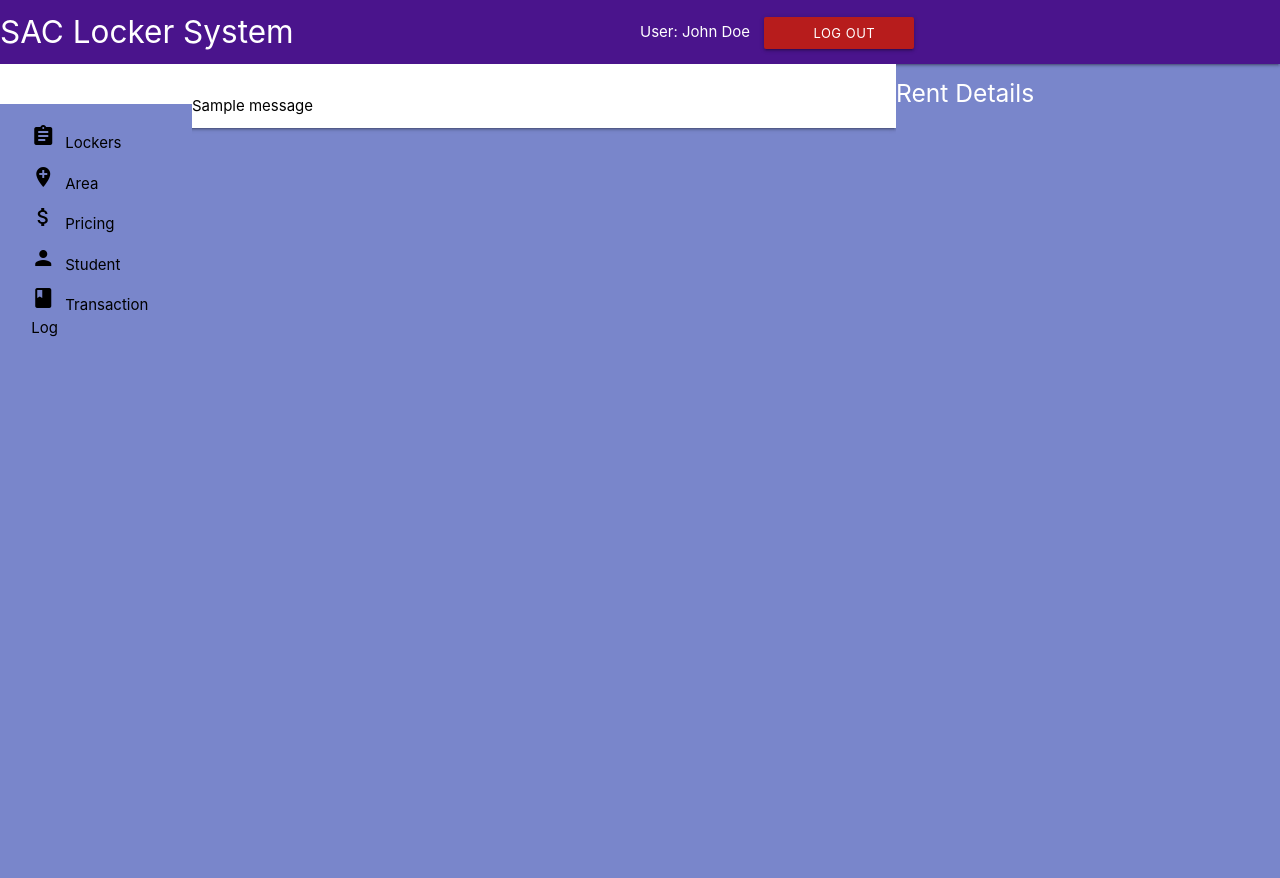
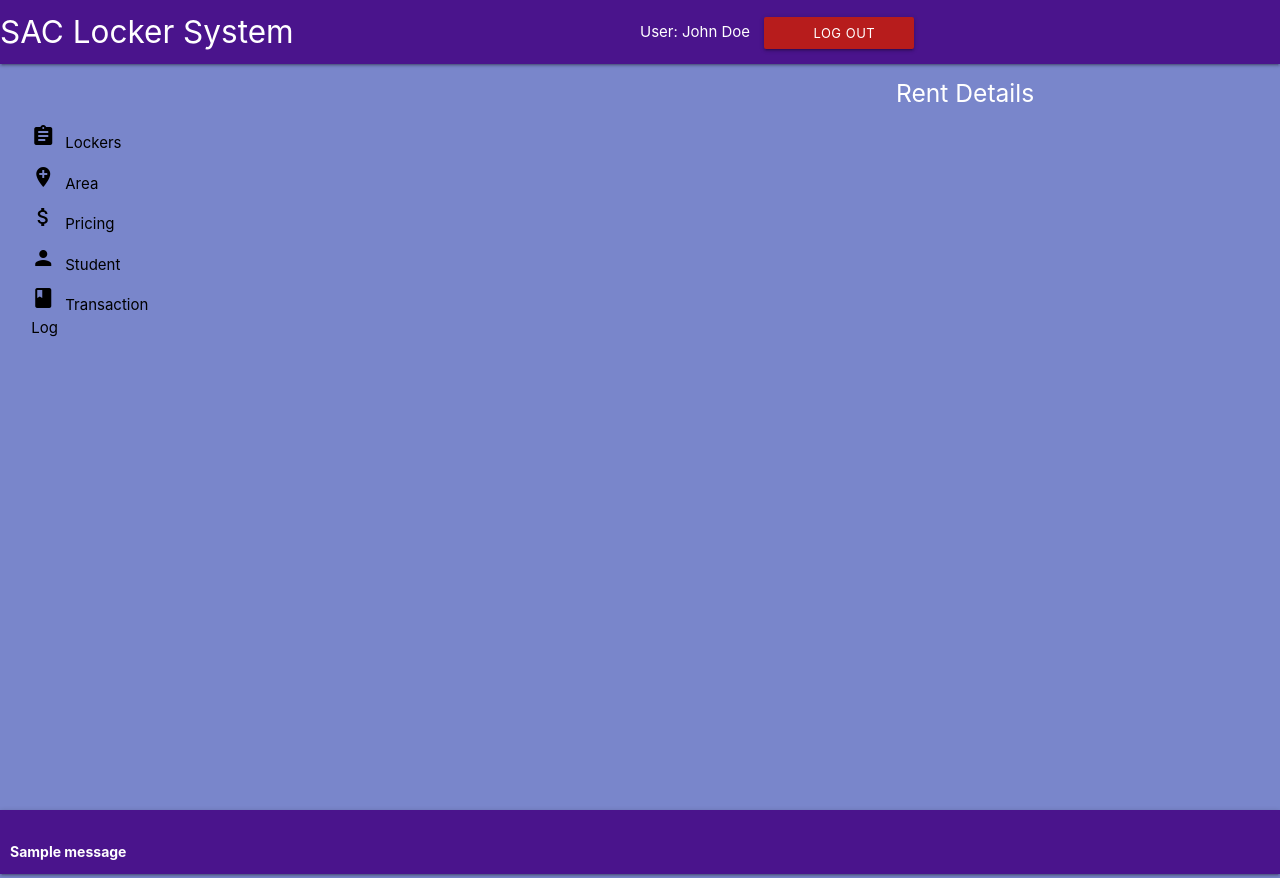
Before and after one commit to uwidcit/Lockers-App, a Flask app: page /rent/1 in a window 1280 px wide. Run offline with Flask 2, Linux system fonts and the light colour scheme; tables that the repository leaves empty hold one stand-in row (values such as "Sample post"); one stand-in notice (Sample message) is shown; data that the repository does not hold is empty.

Commit message:
Error messages on ui adjusted

```diff
--- a/templates/layout.html
+++ b/templates/layout.html
@@ -43,24 +43,26 @@
       </div>
 
 
+
+
+
+      <div class=" deep-purple lighten-5 col s10" style="padding:10px; height: 90vh; width: 80vw; margin-left:30px; margin-top:10px; border-radius: 25px;overflow-y: hidden; overflow-x: hidden; display: flexbox;" >
+        {% block content %}{% endblock %}
+      </div>
+
       {% with messages = get_flashed_messages() %}
       {% if messages %}
-    <nav class="white black-text" style="padding: 10px">
+      <nav class="purple darken-4 center white-text" style="padding: 10px; position: fixed; margin-top: 85vh;">
         <div class="nav-wrapper">
             <ul class="flashes">
             {% for message in messages %}
-            <li>{{ message }}</li>
+              <li style="font-weight: bold;font-size: 14px;">{{ message }}</li>
             {% endfor %}
             </ul>
         </div>
       </nav>
       {% endif %}
       {% endwith %}
-
-
-      <div class=" deep-purple lighten-5 col s10" style="padding:10px; height: 90vh; width: 80vw; margin-left:30px; margin-top:10px; border-radius: 25px;overflow-y: hidden; overflow-x: hidden; display: flexbox;" >
-        {% block content %}{% endblock %}
-      </div>
 
     </div>
 
```
Lines whose indentation alone changed are shown as unchanged.
